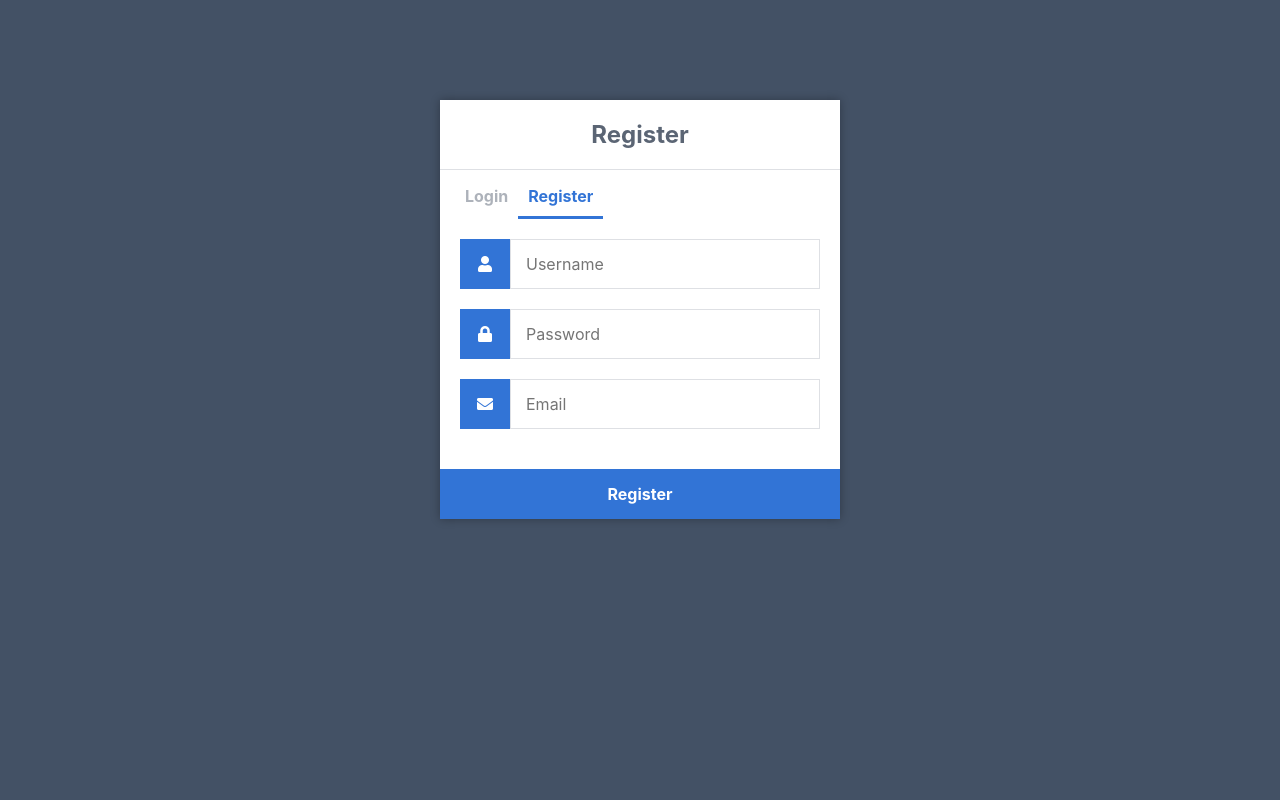
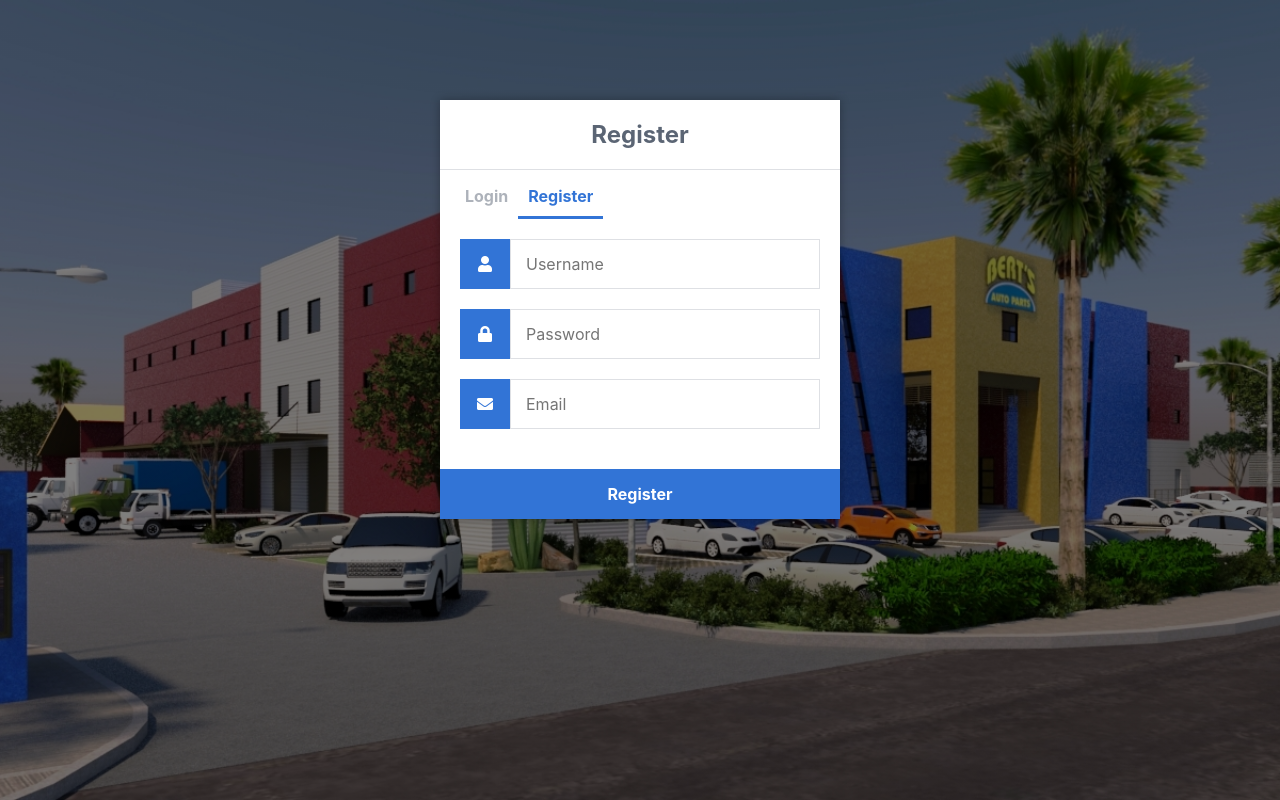
Before and after one commit to iamjovani/device-manager-flask, a Flask app: page /register in a window 1280 px wide. Run offline with Flask 2, Linux system fonts and the light colour scheme; some libraries are stand-ins or nearby versions.

Commit message:
fixed bug on login/register pages

```diff
--- a/app.py
+++ b/app.py
@@ -145,7 +145,6 @@ def dashboard():
     return redirect(url_for('login'))
 
 
-#issues are here
 @app.route('/add',  methods=['POST'])
 def add():
   if 'loggedin' in session:
--- a/model.py
+++ b/model.py
@@ -1,3 +1,4 @@
+from app import app
 from app import session
 from app import mysql
 from app import MySQLdb
@@ -42,8 +43,6 @@ def add():
            flash("Failed to insert record into table {}".format(error))
 
 
-
-
 @app.route('/dashboard/<string:id_data>', methods = ['GET'])
 def delete(id_data):
     try:
--- a/templates/register.html
+++ b/templates/register.html
@@ -5,8 +5,29 @@
 		<title>Register</title>
 		<link rel="stylesheet" href="{{ url_for('static', filename='css/stylesheet.css') }}">
 		<link rel="stylesheet" href="https://use.fontawesome.com/releases/v5.7.1/css/all.css">
+
+			<style>
+			html,
+			header {
+			    background-image: linear-gradient(rgba(0, 0, 0, 0.5), rgba(0, 0, 0, 0.5)), url(../static/img/img.jpg);
+			    /* Image is centered vertically and horizontally at all times */
+			    background-position: center center;
+			    /* Image doesn't repeat */
+			    background-repeat: no-repeat;
+			    /* Makes the image fixed in the viewport so that it doesn't move when
+			     the content height is greater than the image height */
+			    background-attachment: fixed;
+			    /* This is what makes the background image rescale based on its container's size */
+			    background-size: cover;
+			    -webkit-background-size: cover;
+			    -moz-background-size: cover;
+			    -o-background-size: cover;
+			    background-size: cover;
+			}
+		</style>
 	</head>
 	<body>
+	  <header>
 		<div class="register">
 			<h1>Register</h1>
 			<div class="links">
@@ -30,5 +51,6 @@
 				<input type="submit" value="Register">
 			</form>
 		</div>
+	  </header>
 	</body>
 </html>
```
